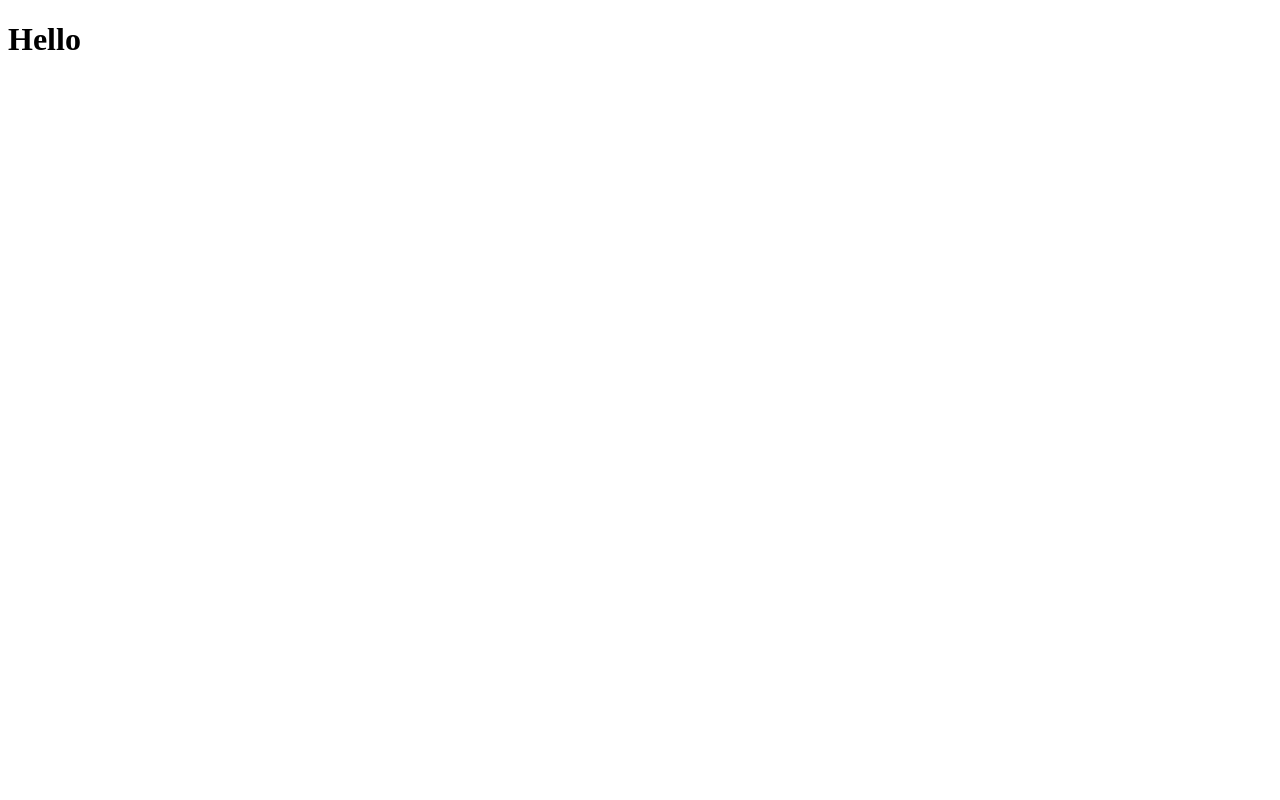
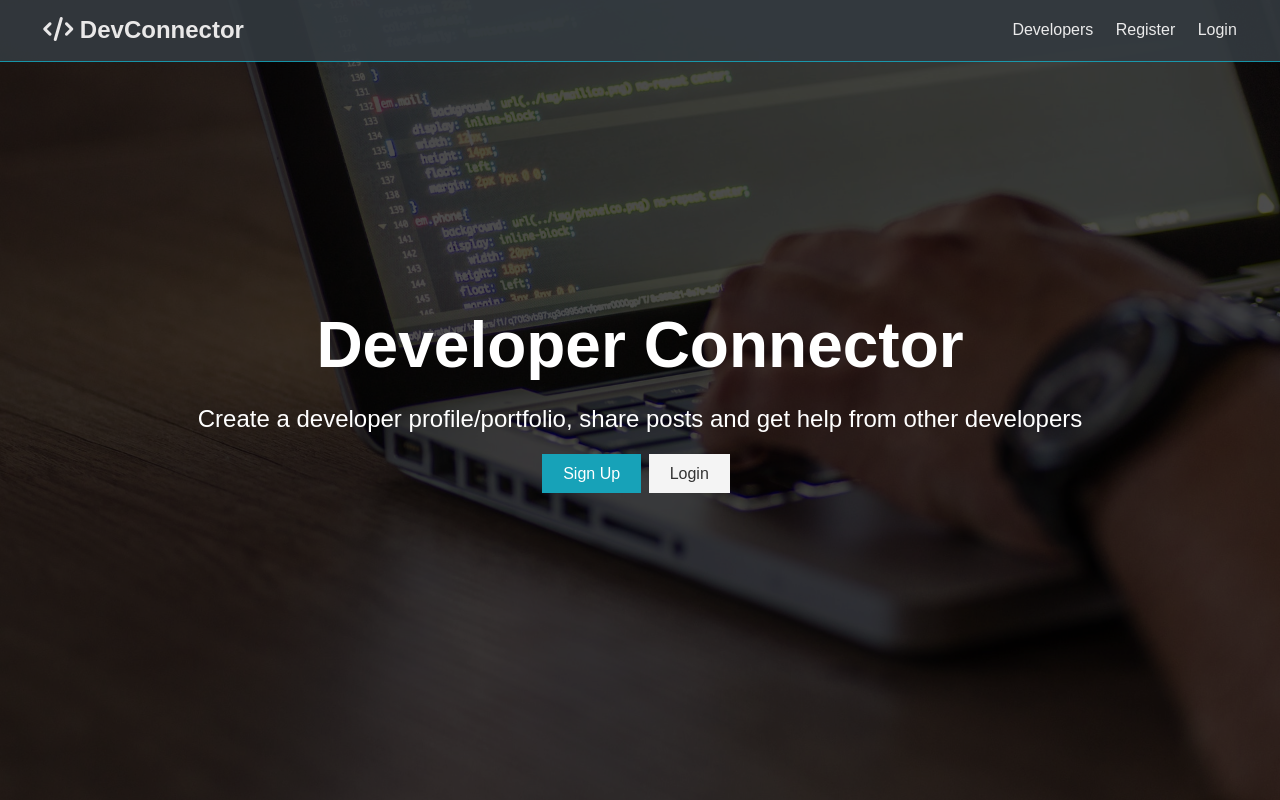
Before and after one commit to tarun-soni/DevConnector, a React (Create React App) app in the folder client/: page / in a window 1280 px wide. Built offline with nearby package versions, Linux system fonts and the light colour scheme.

Commit message:
added Nav and Landing page

```diff
--- a/client/public/index.html
+++ b/client/public/index.html
@@ -1,43 +1,24 @@
 <!DOCTYPE html>
 <html lang="en">
+
 <head>
   <meta charset="utf-8" />
   <link rel="icon" href="%PUBLIC_URL%/favicon.ico" />
   <meta name="viewport" content="width=device-width, initial-scale=1" />
   <meta name="theme-color" content="#000000" />
-    <meta
-      name="description"
-      content="Web site created using create-react-app"
-    />
+  <meta name="description" content="Web site created using create-react-app" />
   <link rel="apple-touch-icon" href="%PUBLIC_URL%/logo192.png" />
-    <!--
-      manifest.json provides metadata used when your web app is installed on a
-      user's mobile device or desktop. See https://developers.google.com/web/fundamentals/web-app-manifest/
-    -->
+
   <link rel="manifest" href="%PUBLIC_URL%/manifest.json" />
-    <!--
-      Notice the use of %PUBLIC_URL% in the tags above.
-      It will be replaced with the URL of the `public` folder during the build.
-      Only files inside the `public` folder can be referenced from the HTML.
+  <script src="https://kit.fontawesome.com/b87dbafd4e.js" crossorigin="anonymous"></script>
 
-      Unlike "/favicon.ico" or "favicon.ico", "%PUBLIC_URL%/favicon.ico" will
-      work correctly both with client-side routing and a non-root public URL.
-      Learn how to configure a non-root public URL by running `npm run build`.
-    -->
-    <title>React App</title>
+  <title>Welcome to DevConnector</title>
 </head>
+
 <body>
   <noscript>You need to enable JavaScript to run this app.</noscript>
   <div id="root"></div>
-    <!--
-      This HTML file is a template.
-      If you open it directly in the browser, you will see an empty page.
 
-      You can add webfonts, meta tags, or analytics to this file.
-      The build step will place the bundled scripts into the <body> tag.
+</body>
 
-      To begin the development, run `npm start` or `yarn start`.
-      To create a production bundle, use `npm run build` or `yarn build`.
-    -->
-  </body>
 </html>
--- a/client/src/App.css
+++ b/client/src/App.css
@@ -1,38 +1,577 @@
-.App {
+/* Global Styles */
+:root {
+  --primary-color: #17a2b8;
+  --dark-color: #343a40;
+  --light-color: #f4f4f4;
+  --danger-color: #dc3545;
+  --success-color: #28a745;
+}
+
+* {
+  box-sizing: border-box;
+  margin: 0;
+  padding: 0;
+}
+
+body {
+  font-family: 'Raleway', sans-serif;
+  font-size: 1rem;
+  line-height: 1.6;
+  background-color: #fff;
+  color: #333;
+}
+
+a {
+  color: var(--primary-color);
+  text-decoration: none;
+}
+
+ul {
+  list-style: none;
+}
+
+img {
+  width: 100%;
+}
+
+/* Utilities */
+.container {
+  max-width: 1100px;
+  margin: auto;
+  overflow: hidden;
+  padding: 0 2rem;
+  margin-top: 6rem;
+  margin-bottom: 3rem;
+}
+
+/* Text Styles*/
+.x-large {
+  font-size: 4rem;
+  line-height: 1.2;
+  margin-bottom: 1rem;
+}
+
+.large {
+  font-size: 3rem;
+  line-height: 1.2;
+  margin-bottom: 1rem;
+}
+
+.lead {
+  font-size: 1.5rem;
+  margin-bottom: 1rem;
+}
+
+.text-center {
   text-align: center;
 }
 
-.App-logo {
-  height: 40vmin;
-  pointer-events: none;
+.text-primary {
+  color: var(--primary-color);
 }
 
-@media (prefers-reduced-motion: no-preference) {
-  .App-logo {
-    animation: App-logo-spin infinite 20s linear;
-  }
+.text-dark {
+  color: var(--dark-color);
 }
 
-.App-header {
-  background-color: #282c34;
-  min-height: 100vh;
+/* Padding */
+.p {
+  padding: 0.5rem;
+}
+.p-1 {
+  padding: 1rem;
+}
+.p-2 {
+  padding: 2rem;
+}
+.p-3 {
+  padding: 3rem;
+}
+.py {
+  padding: 0.5rem 0;
+}
+.py-1 {
+  padding: 1rem 0;
+}
+.py-2 {
+  padding: 2rem 0;
+}
+.py-3 {
+  padding: 3rem 0;
+}
+
+/* Margin */
+.m {
+  margin: 0.5rem;
+}
+.m-1 {
+  margin: 1rem;
+}
+.m-2 {
+  margin: 2rem;
+}
+.m-3 {
+  margin: 3rem;
+}
+.my {
+  margin: 0.5rem 0;
+}
+.my-1 {
+  margin: 1rem 0;
+}
+.my-2 {
+  margin: 2rem 0;
+}
+.my-3 {
+  margin: 3rem 0;
+}
+
+.btn {
+  display: inline-block;
+  background: var(--light-color);
+  color: #333;
+  padding: 0.4rem 1.3rem;
+  font-size: 1rem;
+  border: none;
+  cursor: pointer;
+  margin-right: 0.5rem;
+  transition: opacity 0.2s ease-in;
+  outline: none;
+}
+
+.badge {
+  font-size: 0.8rem;
+  padding: 0.1rem;
+  text-align: center;
+  margin: 0.3rem;
+  background: var(--light-color);
+  color: #333;
+}
+
+.alert {
+  padding: 0.8rem;
+  margin: 1rem 0;
+  opacity: 0.9;
+  background: var(--light-color);
+  color: #333;
+}
+
+.btn-primary,
+.bg-primary,
+.badge-primary,
+.alert-primary {
+  background: var(--primary-color);
+  color: #fff;
+}
+
+.btn-light,
+.bg-light,
+.badge-light,
+.alert-light {
+  background: var(--light-color);
+  color: #333;
+}
+
+.btn-dark,
+.bg-dark,
+.badge-dark,
+.alert-dark {
+  background: var(--dark-color);
+  color: #fff;
+}
+
+.btn-danger,
+.bg-danger,
+.badge-danger,
+.alert-danger {
+  background: var(--danger-color);
+  color: #fff;
+}
+
+.btn-success,
+.bg-success,
+.badge-success,
+.alert-success {
+  background: var(--success-color);
+  color: #fff;
+}
+
+.btn-white,
+.bg-white,
+.badge-white,
+.alert-white {
+  background: #fff;
+  color: #333;
+  border: #ccc solid 1px;
+}
+
+.btn:hover {
+  opacity: 0.8;
+}
+
+.bg-light,
+.badge-light {
+  border: #ccc solid 1px;
+}
+
+.round-img {
+  border-radius: 50%;
+}
+
+.line {
+  height: 1px;
+  background: #ccc;
+  margin: 1.5rem 0;
+}
+
+/* Overlay */
+.dark-overlay {
+  background-color: rgba(0, 0, 0, 0.7);
+  position: absolute;
+  top: 0;
+  left: 0;
+  width: 100%;
+  height: 100%;
+}
+
+/* Forms */
+.form .form-group {
+  margin: 1.2rem 0;
+}
+
+.form .form-text {
+  display: block;
+  margin-top: 0.3rem;
+  color: #888;
+}
+
+.form input[type='text'],
+.form input[type='email'],
+.form input[type='password'],
+.form input[type='date'],
+.form select,
+.form textarea {
+  display: block;
+  width: 100%;
+  padding: 0.4rem;
+  font-size: 1.2rem;
+  border: 1px solid #ccc;
+}
+
+.form input[type='submit'],
+button {
+  font: inherit;
+}
+
+.form .social-input {
+  display: flex;
+}
+
+.form .social-input i {
+  padding: 0.5rem;
+  width: 4rem;
+}
+
+.form .social-input i.fa-twitter {
+  color: #38a1f3;
+}
+.form .social-input i.fa-facebook {
+  color: #3b5998;
+}
+.form .social-input i.fa-instagram {
+  color: #3f729b;
+}
+.form .social-input i.fa-youtube {
+  color: #c4302b;
+}
+.form .social-input i.fa-linkedin {
+  color: #0077b5;
+}
+
+.table th,
+.table td {
+  padding: 1rem;
+  text-align: left;
+}
+
+.table th {
+  background: var(--light-color);
+}
+
+/* Navbar */
+.navbar {
+  display: flex;
+  justify-content: space-between;
+  align-items: center;
+  padding: 0.7rem 2rem;
+  position: fixed;
+  z-index: 1;
+  width: 100%;
+  top: 0;
+  border-bottom: solid 1px var(--primary-color);
+  opacity: 0.9;
+}
+
+.navbar ul {
+  display: flex;
+}
+
+.navbar a {
+  color: #fff;
+  padding: 0.45rem;
+  margin: 0 0.25rem;
+}
+
+.navbar a:hover {
+  color: var(--primary-color);
+}
+
+.navbar .welcome span {
+  margin-right: 0.6rem;
+}
+
+/* Landing Page */
+.landing {
+  position: relative;
+  background: url('./img/showcase.jpg') no-repeat center center/cover;
+  height: 100vh;
+}
+
+.landing-inner {
+  color: #fff;
+  height: 100%;
+  width: 80%;
+  margin: auto;
   display: flex;
   flex-direction: column;
   align-items: center;
   justify-content: center;
-  font-size: calc(10px + 2vmin);
-  color: white;
+  text-align: center;
 }
 
-.App-link {
-  color: #61dafb;
+/* Profiles Page */
+.profile {
+  display: grid;
+  grid-template-columns: 2fr 4fr 2fr;
+  align-items: center;
+  grid-gap: 2rem;
+  padding: 1rem;
+  line-height: 1.8;
+  margin-bottom: 1rem;
 }
 
-@keyframes App-logo-spin {
-  from {
-    transform: rotate(0deg);
+/* Profile Page */
+.profile-grid {
+  display: grid;
+  grid-template-areas:
+    'top top'
+    'about about'
+    'exp edu'
+    'github github';
+  grid-gap: 1rem;
+}
+
+.profile-top {
+  grid-area: top;
+  display: flex;
+  flex-direction: column;
+  align-items: center;
+  justify-content: center;
+  text-align: center;
+}
+
+.profile-top img {
+  width: 250px;
+}
+
+.profile-top .icons a {
+  color: #fff;
+  margin: 0 0.3rem;
+}
+
+.profile-top .icons a:hover {
+  color: var(--dark-color);
+}
+
+.profile-about {
+  grid-area: about;
+  text-align: center;
+}
+
+.profile-about .skills {
+  display: flex;
+  align-items: center;
+  justify-content: center;
+  text-align: center;
+}
+
+.profile-exp {
+  grid-area: exp;
+}
+
+.profile-edu {
+  grid-area: edu;
+}
+
+.profile-exp h2,
+.profile-edu h2 {
+  margin-bottom: 1rem;
+}
+
+.profile-exp > div,
+.profile-edu > div {
+  margin-bottom: 1rem;
+  padding-bottom: 1rem;
+  border-bottom: #ccc 1px dotted;
+}
+
+.profile-exp > div:last-child,
+.profile-edu > div:last-child {
+  border: 0;
+}
+
+.profile-exp p,
+.profile-edu p {
+  margin: 0.5rem 0;
+}
+
+.profile-github {
+  grid-area: github;
+}
+
+.profile-github .repo {
+  display: flex;
+}
+
+.profile-github .repo > div:first-child {
+  flex: 7;
+  flex-basis: 70%;
+}
+
+.profile-github > div:last-child {
+  flex: 3;
+  flex-basis: 20%;
+}
+
+/* Posts Page */
+.post-form .post-form-header {
+  background: var(--primary-color);
+  padding: 0.5rem;
+}
+
+.post {
+  display: grid;
+  grid-template-columns: 1fr 4fr;
+  grid-gap: 2rem;
+  align-items: center;
+}
+
+.post > div:first-child {
+  text-align: center;
+}
+
+.post img {
+  width: 100px;
+}
+
+.post .comment-count {
+  background: var(--light-color);
+  color: var(--primary-color);
+  padding: 0.1rem 0.2rem;
+  border-radius: 5px;
+  font-size: 0.8rem;
+}
+
+.post .post-date {
+  color: #aaa;
+  font-size: 0.8rem;
+  margin-bottom: 0.5rem;
+}
+
+/* Mobile Styles */
+@media (max-width: 700px) {
+  .container {
+    margin-top: 8rem;
   }
-  to {
-    transform: rotate(360deg);
+
+  .hide-sm {
+    display: none;
+  }
+
+  /* Text Styles */
+  .x-large {
+    font-size: 3rem;
+  }
+
+  .large {
+    font-size: 2rem;
+  }
+
+  .lead {
+    font-size: 1rem;
+  }
+
+  /* Navbar */
+  .navbar {
+    display: block;
+    text-align: center;
+  }
+
+  .navbar ul {
+    text-align: center;
+    justify-content: center;
+  }
+
+  .navbar h1 {
+    margin-bottom: 1rem;
+  }
+
+  .navbar .welcome {
+    display: none;
+  }
+
+  /* Profiles Page */
+  .profile {
+    grid-template-columns: 1fr;
+    text-align: center;
+  }
+
+  .profile ul {
+    display: none;
+  }
+
+  /* Profile Page */
+
+  .profile-top img,
+  .profile img {
+    width: 200px;
+    margin: auto;
+  }
+
+  .profile-grid {
+    grid-template-areas:
+      'top'
+      'about'
+      'exp'
+      'edu'
+      'github';
+  }
+
+  .profile-about .skills {
+    flex-direction: column;
+  }
+
+  .dash-buttons a {
+    display: block;
+    width: 100%;
+    margin-bottom: 0.2rem;
+  }
+
+  .post {
+    grid-template-columns: 1fr;
+  }
+  .post a,
+  .post button {
+    padding: 0.3rem 0.4rem;
   }
 }
--- a/client/src/App.js
+++ b/client/src/App.js
@@ -1,9 +1,12 @@
 import React, { Fragment } from 'react';
 import './App.css';
+import Landing from './components/layouts/Landing';
+import Navbar from './components/layouts/Navbar';
 
 const App = () => (
   <Fragment>
-    <h1>Hello </h1>
+    <Navbar />
+    <Landing />
   </Fragment>
 )
 export default App;
--- /dev/null
+++ b/client/src/components/layouts/Landing.js
@@ -0,0 +1,25 @@
+import React from 'react'
+
+const Landing = () => {
+  return (
+    <>
+      <section className="landing">
+        <div className="dark-overlay">
+          <div className="landing-inner">
+            <h1 className="x-large">Developer Connector</h1>
+            <p className="lead">
+              Create a developer profile/portfolio, share posts and get help from other developers</p>
+            <div className="buttons">
+              <a href="register.html" className="btn btn-primary">Sign Up</a>
+              <a href="login.html" className="btn btn-light">Login</a>
+            </div>
+          </div>
+
+
+        </div>
+      </section>
+    </>
+  )
+}
+
+export default Landing;
--- /dev/null
+++ b/client/src/components/layouts/Navbar.js
@@ -0,0 +1,20 @@
+import React from 'react'
+
+const Navbar = () => {
+  return (
+    <>
+      <nav className="navbar bg-dark">
+        <h1>
+          <a href="index.html"><i className="fas fa-code"></i> DevConnector</a>
+        </h1>
+        <ul>
+          <li><a href="profiles.html">Developers</a></li>
+          <li><a href="register.html">Register</a></li>
+          <li><a href="login.html">Login</a></li>
+        </ul>
+      </nav>
+    </>
+  )
+}
+
+export default Navbar;
```
Also changed, not shown: client/src/img/showcase.jpg (added). Lines whose indentation alone changed are shown as unchanged.
